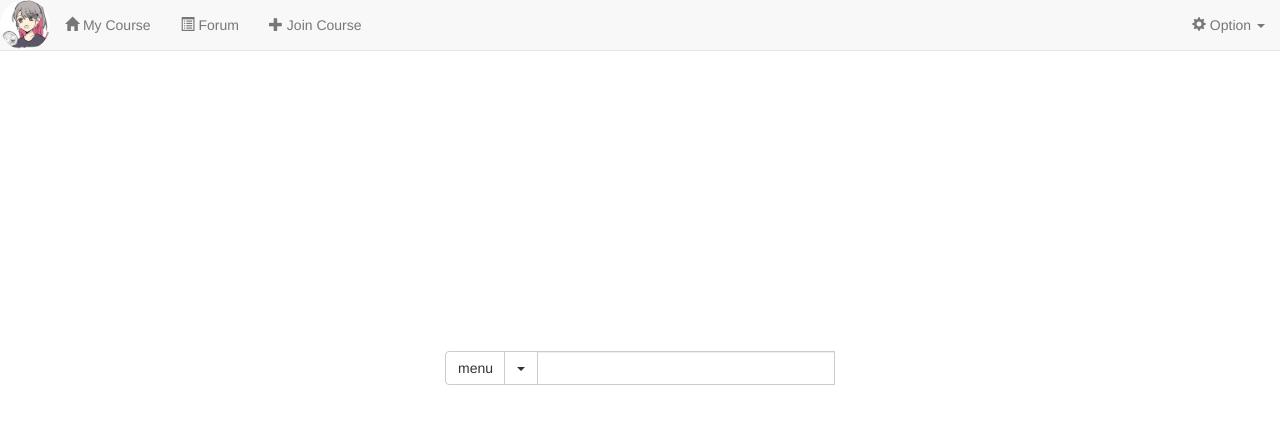
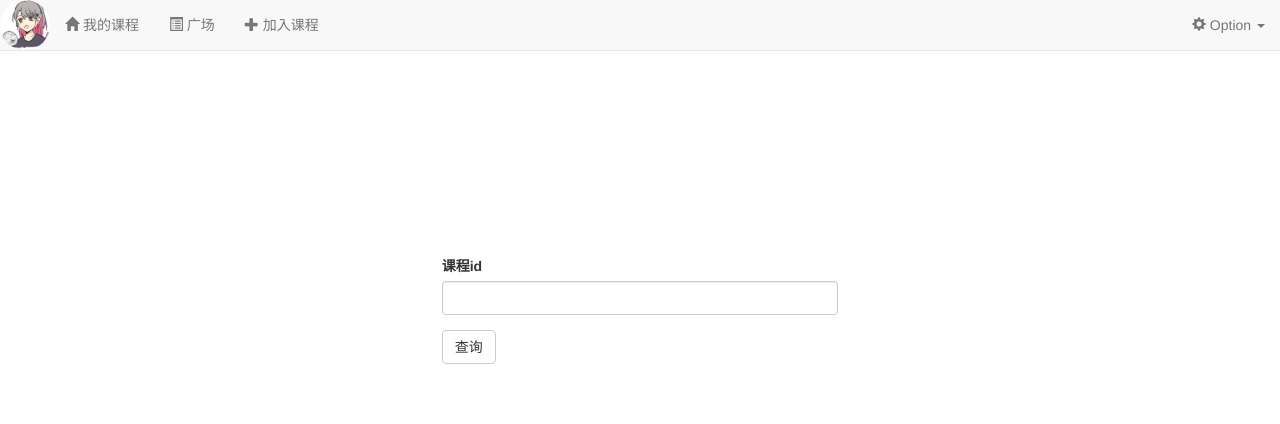
Before and after one commit to jiangxiaosheng/SCUT-ClassHelper, a Flask app: page /course/join-course in a window 1280 px wide. Shown: the top 424 px of the page. Run offline with Flask 2, Linux system fonts and the light colour scheme; a user stored in the database is signed in; tables that the repository leaves empty hold one stand-in row (values such as "Sample post"); some libraries are stand-ins or nearby versions.

```diff
--- a/app/__init__.py
+++ b/app/__init__.py
@@ -38,4 +38,6 @@ def create_app(config_name):
     from .forum import forum as forum_blueprint
     app.register_blueprint(forum_blueprint, url_prefix='/forum')
 
+    from .api import api as api_blueprint
+    app.register_blueprint(api_blueprint, url_prefix='/api')
     return app
--- /dev/null
+++ b/app/api/__init__.py
@@ -0,0 +1,5 @@
+from flask import Blueprint
+
+api = Blueprint('api', __name__)
+
+from . import courses
--- /dev/null
+++ b/app/api/courses.py
@@ -0,0 +1,6 @@
+from . import api
+
+@api.route('/drop-course', methods=['POST'])
+def index():
+    print('1')
+    return None
--- a/app/course/forms.py
+++ b/app/course/forms.py
@@ -1,6 +1,8 @@
 from flask_wtf import FlaskForm
-from wtforms import StringField
-from wtforms.validators import DataRequired
+from wtforms import StringField, SubmitField
+from wtforms.validators import DataRequired, Length
+
 
 class JoinCourseForm(FlaskForm):
-    pass
+    id = StringField("课程id", validators=[DataRequired(), Length(1, 12)])
+    submit = SubmitField("查询")
--- a/app/course/views.py
+++ b/app/course/views.py
@@ -1,8 +1,9 @@
-from flask import url_for, render_template, redirect, request, current_app
+from flask import url_for, render_template, redirect, request, current_app, session
 import math
-from app.models import Teacher, User
+from app.models import Teacher, User, Course
 from . import course
 from flask_login import login_required, current_user
+from .forms import JoinCourseForm
 
 #TODO:显示所有课程，学生显示选课，老师显示开设的课
 @course.route('/')
@@ -22,18 +23,32 @@ def index():
 
 
 #TODO：加入课程
-@course.route('/join-course')
+@course.route('/join-course', methods=['GET', 'POST'])
 @login_required
 def join_course():
+    form = JoinCourseForm()
+    if form.validate_on_submit():
+        session['course_id'] = form.id.data #存到session里
+        return redirect(url_for('.courses')) #重定向到courses路由，交给courses函数处理
+    return render_template('course/join_course.html', form=form)
 
-    return render_template('course/join_course.html')
+
+@course.route('/courses', methods=['POST', 'GET'])
+@login_required
+def courses():
+    courses = Course.query.filter_by(course_id=session['course_id']).all()
+    return render_template('course/courses.html', courses=courses)
+
+
+def drop_course():
+    print('drop')
 
 
 #TODO：课程资源
-@course.route('/resources')
+@course.route('/resources/<int:id>')
 @login_required
-def resources():
-    pass
+def resources(id):
+    return url_for('static/course_resources/email.py')
 
 
 #TODO:在线考试
--- a/app/main/views.py
+++ b/app/main/views.py
@@ -18,7 +18,6 @@ def index():
 @main.route('/user/<email>')
 def user(email):
     user = User.query.filter_by(email=email).first_or_404()
-    #posts = user.posts.order_by(Post.timestamp.desc()).all()
     return render_template('user.html', user=user)
 
 
--- a/app/templates/base.html
+++ b/app/templates/base.html
@@ -21,7 +21,7 @@
             </button>
             <!-- Head portrait -->
             <div class="navbar-brand" style="padding:1%">
-                <a href="/">
+                <a href="{{ url_for('main.user', email=current_user.email) }}">
                     <img src="{{ url_for('static', filename='img/suki.jpg') }}" class="img-circle" style="height:100%;" />
                 </a>
             </div>
@@ -30,9 +30,9 @@
 
         <div class="collapse navbar-collapse" id="navbar-collapse">
             <ul class="nav navbar-nav" >
-                <li><a href="{{ url_for('course.index') }}"><span class="glyphicon glyphicon-home"></span>&nbspMy Course</a></li>
-                <li><a href="{{ url_for('forum.index') }}"><span class="glyphicon glyphicon-list-alt"></span>&nbspForum</a></li>
-                <li><a href="{{ url_for('course.join_course') }}"><span class="glyphicon glyphicon-plus"></span>&nbspJoin Course</a></li>
+                <li><a href="{{ url_for('course.index') }}"><span class="glyphicon glyphicon-home"></span>&nbsp我的课程</a></li>
+                <li><a href="{{ url_for('forum.index') }}"><span class="glyphicon glyphicon-list-alt"></span>&nbsp广场</a></li>
+                <li><a href="{{ url_for('course.join_course') }}"><span class="glyphicon glyphicon-plus"></span>&nbsp加入课程</a></li>
             </ul>
             <ul class="nav navbar-nav navbar-right ">
                 <li class="dropdown">
@@ -41,10 +41,10 @@
                         <b class="caret"></b>
                     </a>
                     <ul class="dropdown-menu">
-                        <li><a href="#">Change Password</a></li>
-                        <li><a href="#">Change Email</a></li>
+                        <li><a href="{{ url_for('auth.change_password') }}">1</a></li>
+                        <li><a href="{{ url_for('auth.change_email_request') }}">2</a></li>
                         <li class="divider"></li>
-                        <li><a href="{{ url_for('auth.logout') }}">Exit</a></li>
+                        <li><a href="{{ url_for('auth.logout') }}">3</a></li>
                     </ul>
                 </li>
             </ul>
--- a/app/templates/course/join_course.html
+++ b/app/templates/course/join_course.html
@@ -1,25 +1,10 @@
 {% extends "/base.html" %}
+{% import "bootstrap/wtf.html" as wtf %}
+
 {% block title %}Join Course{% endblock %}
-{% block show %}
-<div class="container">
-    <form class="bs-example bs-example-form" role="form">
-        <div class="row">
-            <div class="input-group col-xs-4 col-xs-offset-4 " style="padding-top:30%">
-                <div class="input-group-btn">
-                    <button type="button" class="btn btn-default" tabindex="-1">menu</button>
-                    <button type="button" class="btn btn-default dropdown-toggle" data-toggle="dropdown" tabindex="-1">
-                        <span class="caret"></span>
-                        <span class="sr-only">change_menu</span>
-                    </button>
-                    <ul class="dropdown-menu">
-                        <li><a href="#">a</a></li>
-                        <li><a href="#">b</a></li>
-                        <li><a href="#">c</a></li>
-                    </ul>
-                </div>
-                <div><input type="text" class="form-control"></div>
-            </div>
-        </div>
-    </form>
+
+{% block content %}
+<div class="col-md-4 col-md-offset-4" style="padding-top:20%">
+{{ wtf.quick_form(form) }}
 </div>
 {% endblock %}
```
Also changed, not shown: app/templates/course/courses.html (added, +9 -0 lines), app/templates/course/index.html (+10 -7 lines), app/templates/user.html (added), data-dev.sqlite.
